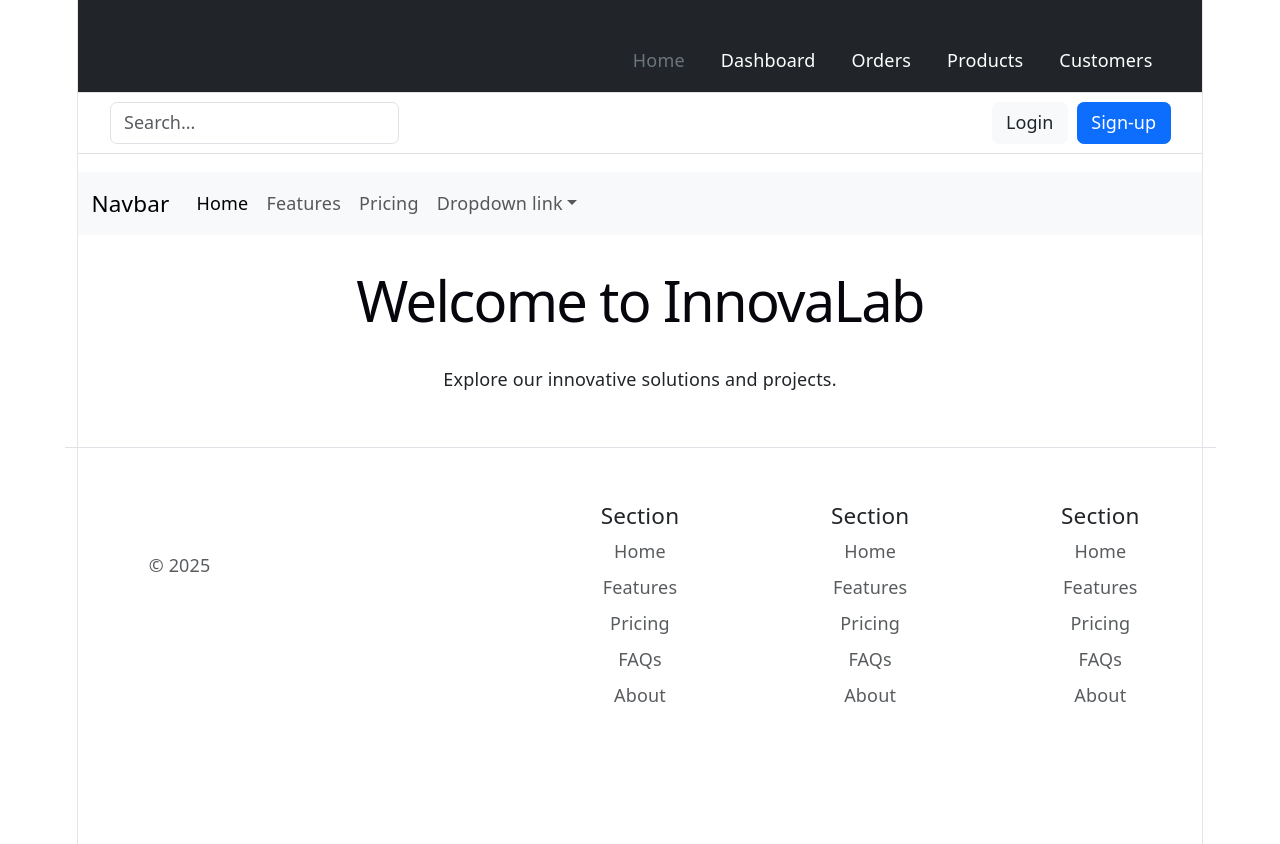
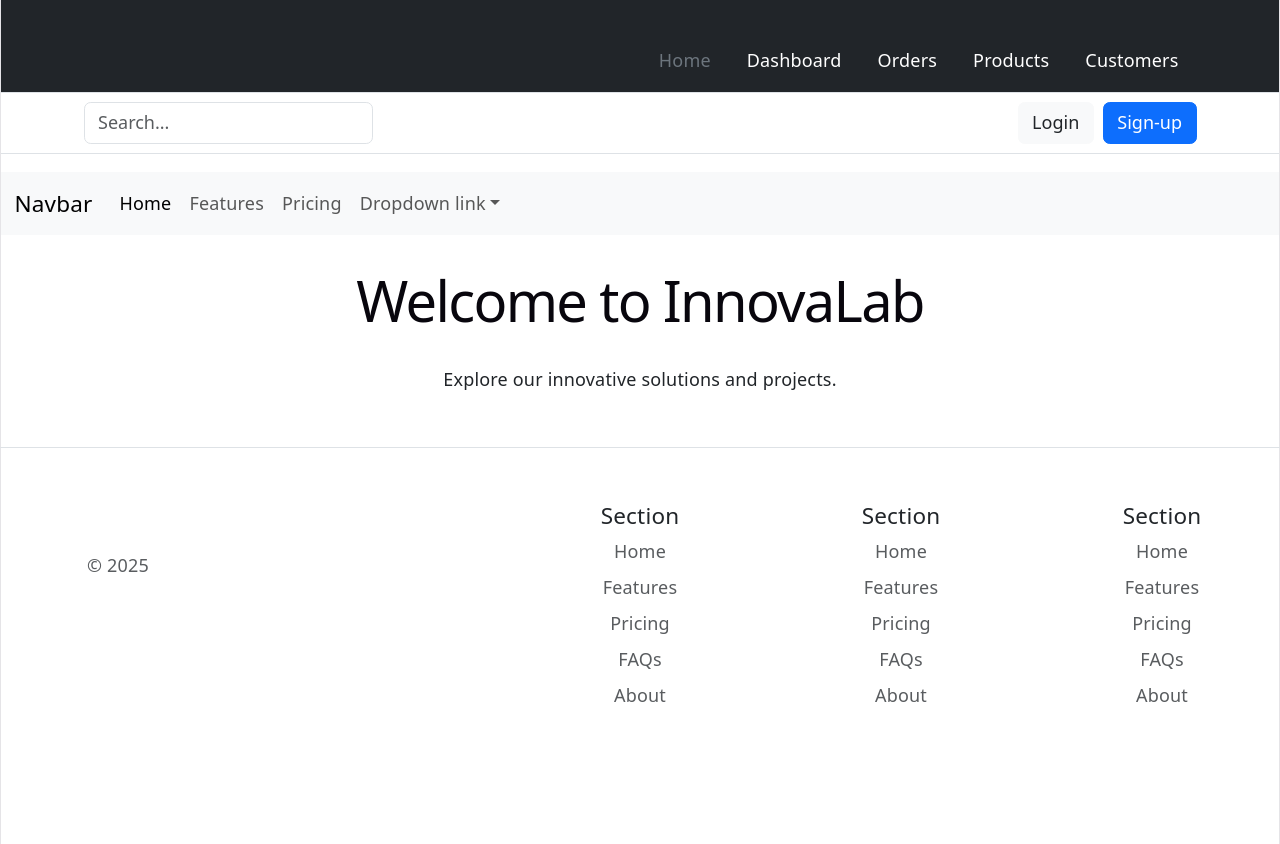
Before and after one commit to guido-pasciucco/InnovaLab-E12, a React (Vite) app in the folder front/: page / in a window 1280 px wide. Built offline with nearby package versions, Linux system fonts and the light colour scheme; the HTML template or start-up script is replaced by a standard one.

Commit message:
actuliza index.css - root width

```diff
--- a/front/src/index.css
+++ b/front/src/index.css
@@ -55,7 +55,6 @@ body {
 }
 
 #root {
-  width: 1126px;
   max-width: 100%;
   margin: 0 auto;
   text-align: center;
```
